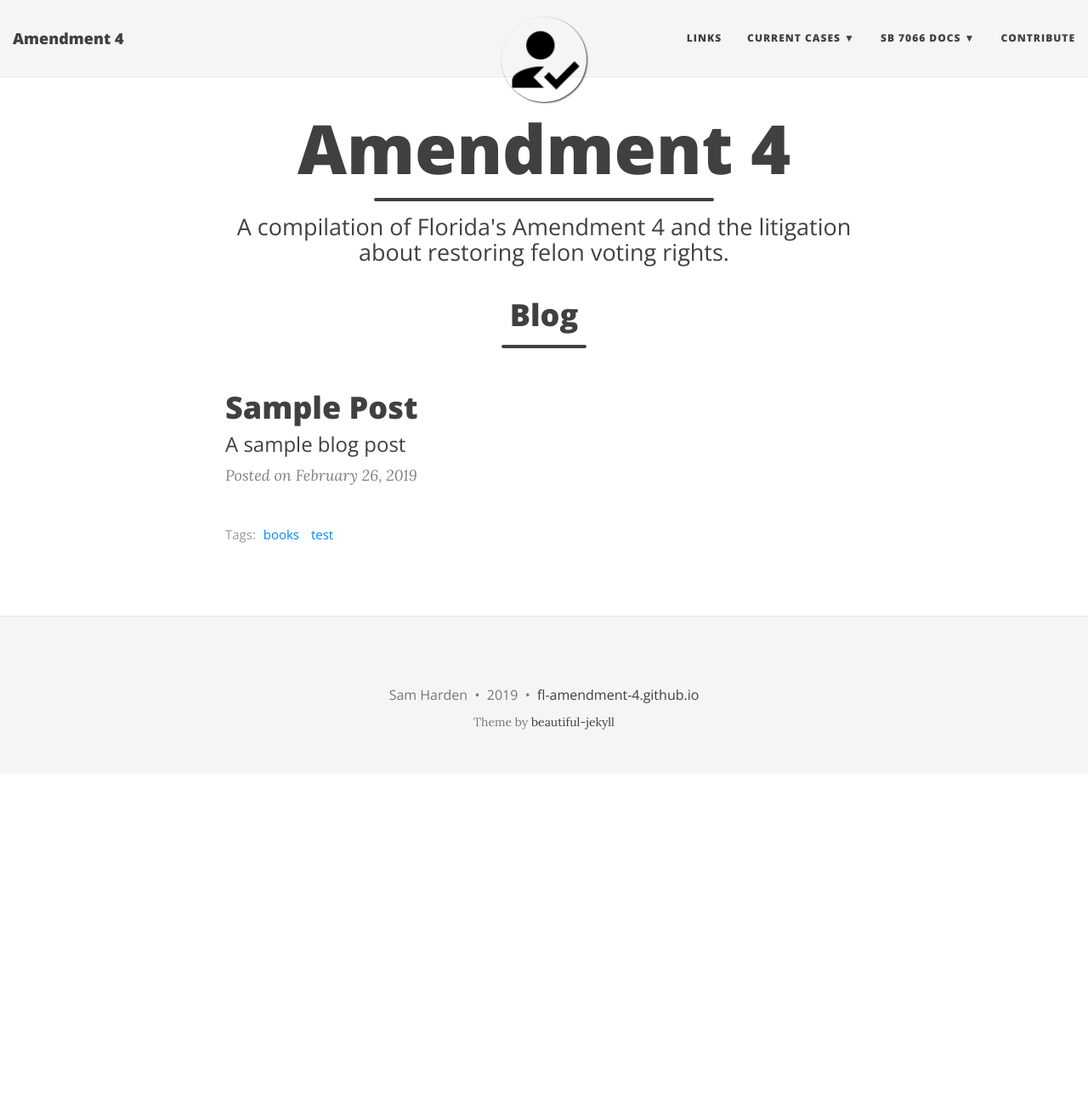
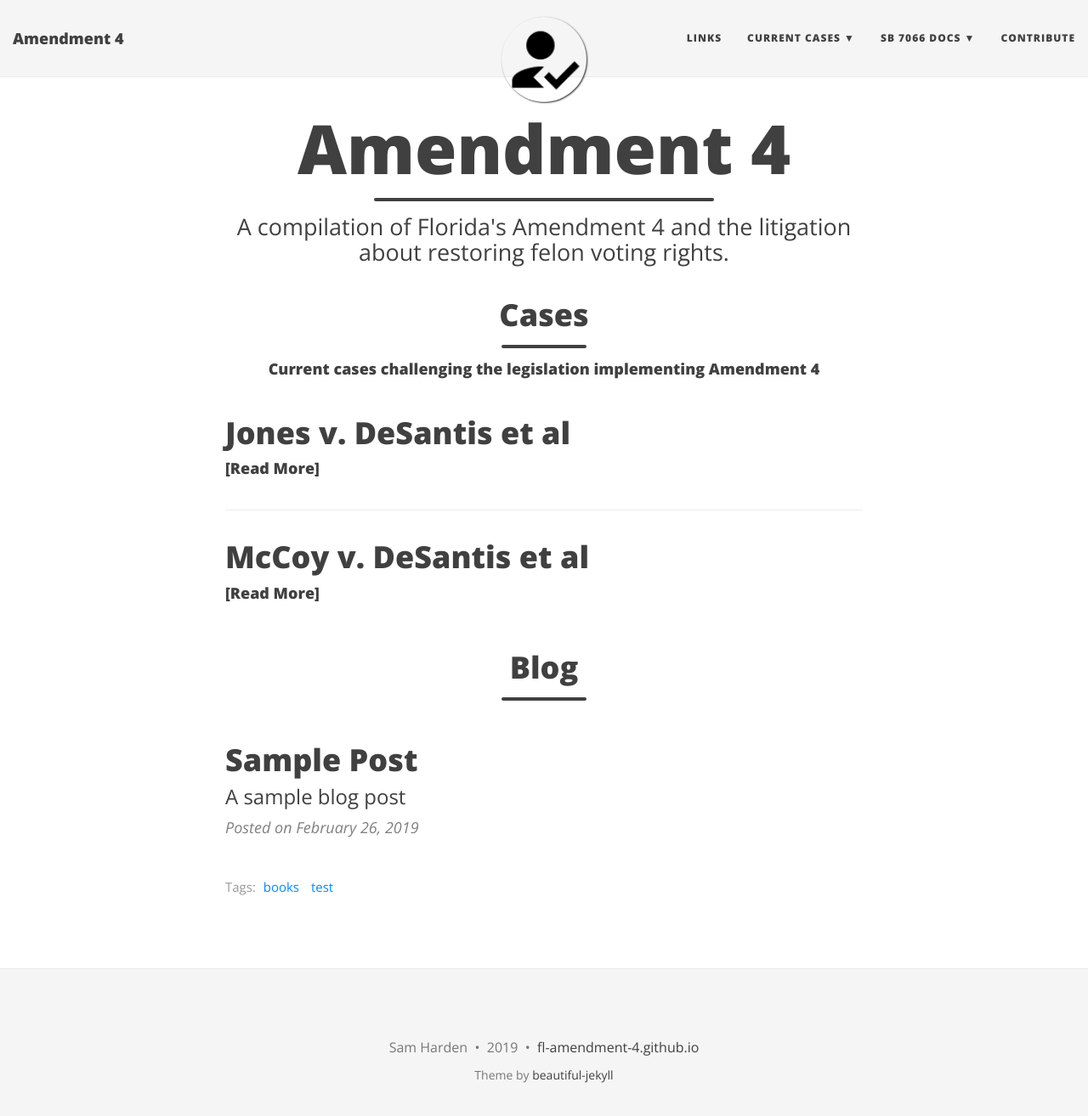
Before and after one commit to fl-amendment-4/fl-amendment-4.github.io, a Jekyll site: the page built from index.html, in a window 1280 px wide and 1326 px high. Shown: the top 1314 px of the window at 85% size. Built offline with Jekyll 4.4.1, drawn with Linux system fonts in a browser that asks for light colours; nearby versions of some CDN libraries; the list of posts is cut into pages by our own code.

Commit message:
added cases category, loop on front page, other changes

```diff
--- a/_config.yml
+++ b/_config.yml
@@ -16,6 +16,8 @@ description: A site to compile materials about Florida's Amendment 4 for restora
 # baseurl should be an empty string
 #baseurl: ""
 include: ['_cases']
+collections:
+  - cases
 # --- Navigation bar options --- #
 
 # List of links in the navigation bar
--- a/_includes/header.html
+++ b/_includes/header.html
@@ -36,8 +36,9 @@
 		  {% endif %}
 
 		  {% if include.type == "post" %}
-		  <span class="post-meta">Posted on {{ page.date | date: "%B %-d, %Y" }}</span>
+		  <span class="post-meta">{{ page.date | date: "%B %-d, %Y" }}</span>
 		  {% endif %}
+
         </div>
       </div>
     </div>
@@ -61,7 +62,7 @@
 		  {% endif %}
 
 		  {% if include.type == "post" %}
-		  <span class="post-meta">Posted on {{ page.date | date: "%B %-d, %Y" }}</span>
+		  <span class="post-meta">{{ page.date | date: "%B %-d, %Y" }}</span>
 		  {% endif %}
         </div>
       </div>
--- a/css/main.css
+++ b/css/main.css
@@ -7,7 +7,7 @@ layout: null
 /* --- General --- */
 
 body {
-  font-family: 'Lora', 'Times New Roman', serif;
+  font-family: 'Open Sans', 'Helvetica Neue', Helvetica, Arial, sans-serif;
   font-size: 18px;
   color: #404040;
   position: relative;
--- a/index.html
+++ b/index.html
@@ -5,16 +5,47 @@ subtitle: A compilation of Florida's Amendment 4 and the litigation about restor
 use-site-title: true
 ---
 
+<div style="text-align:center">
+  <h1>Cases</h1>
+    <hr class="small">
+    <h4>Current cases challenging the legislation implementing Amendment 4</h4>
+</div>
+
+<div class="posts-list">
+  {% for post in site.cases %}
+  <article class="post-preview">
+    <a href="{{ post.url | relative_url }}">
+	  <h2 class="post-title">{{ post.title }}</h2>
+    </a>
+
+
+    <div class="post-entry-container">
+      <div class="post-entry">
+        {{ post.excerpt | strip_html | xml_escape | truncatewords: site.excerpt_length }}
+        {% assign excerpt_word_count = post.excerpt | number_of_words %}
+        {% if post.content != post.excerpt or excerpt_word_count > site.excerpt_length %}
+          <a href="{{ post.url | relative_url }}" class="post-read-more">[Read&nbsp;More]</a>
+        {% endif %}
+      </div>
+
+
+   </article>
+  {% endfor %}
+</div>
+
+
+
+
+
+
+
 
 
 
 <div style="text-align:center">
   <h1>Blog</h1>
-
-    <hr class="small">
-
 </div>
-
+<hr class="small">
 
 <div class="posts-list">
   {% for post in paginator.posts %}
```
Also changed, not shown: _cases/jones-v-desantis.html (added, +50 -0 lines), _cases/mccoy-v-desantis.html (added, +50 -0 lines), _cases/sample.md (deleted, +0 -8 lines), _layouts/case.html (added, +82 -0 lines), _posts/cases/sample.html (added, +50 -0 lines), img/paper.jpg (added), 2 other files.
